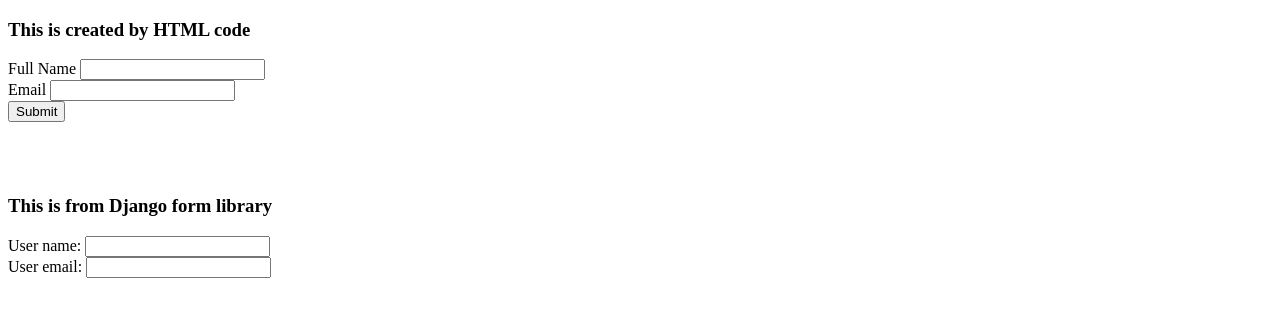
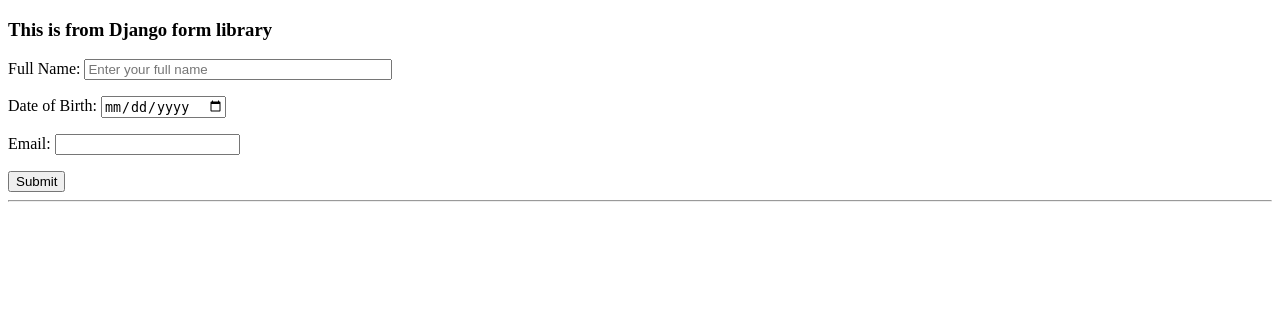
Before and after one commit to amayordomo/Second-Django-Website, a Django app: page /form/ in a window 1280 px wide. Shown: the top 317 px of the page. Run offline with Django 5.2, Linux system fonts and the light colour scheme.

Commit message:
Handle form submissions with django forms library

```diff
--- a/first_app/forms_django.py
+++ b/first_app/forms_django.py
@@ -1,5 +1,6 @@
 from django import forms
 
 class user_form(forms.Form):
-    user_name = forms.CharField()
-    user_email = forms.EmailField()
+    user_name = forms.CharField(label="Full Name", widget=forms.TextInput(attrs={'placeholder':"Enter your full name", 'style': "width:300px"}))
+    user_dob = forms.DateField(label="Date of Birth", widget=forms.TextInput(attrs={'type' : "date"}))
+    user_email = forms.EmailField(label="Email")
--- a/first_app/views.py
+++ b/first_app/views.py
@@ -12,4 +12,18 @@
 def form(request):
     new_form = forms_django.user_form()
     diction = {'test_form': new_form, 'heading_1': "This is from Django form library"}
+
+    if request.method == "POST":
+        new_form = forms_django.user_form(request.POST)
+
+        if new_form.is_valid():
+            user_name = new_form.cleaned_data['user_name']
+            user_dob = new_form.cleaned_data['user_dob']
+            user_email = new_form.cleaned_data['user_email']
+
+            diction.update({'user_name' : user_name})
+            diction.update({'user_dob' : user_dob})
+            diction.update({'user_email' : user_email})
+            diction.update({'form_submitted' : "Yes"})
+
     return render(request, 'first_app/form.html', context=diction)
--- a/templates/first_app/form.html
+++ b/templates/first_app/form.html
@@ -6,20 +6,20 @@
     <title>Form</title>
 </head>
 <body>
-    <h3>This is created by HTML code</h3>
-    <form action="" method="post">
-        <label for="user_name">Full Name</label>
-        <input type="text" name="user_name" value="" placeholder="" required>
-        <br>
-        <label for="user_email">Email</label>
-        <input type="email" name="user_email" value="" placeholder="" required>
-        <br>
+    <h3>{{ heading_1 }}</h3>
+    <form action="" method="POST">
+        {{ test_form.as_p }}
+        {% csrf_token %}
         <input type="submit" name="submit" value="Submit">
     </form>
-    <br><br><br>
-    <h3>{{ heading_1 }}</h3>
-    <form action="" method="post">
-        {{ test_form }}
-    </form>
+    <hr>
+    {% if form_submitted %}
+
+    <p>Name: {{user_name}} </p>
+    <p>DOB: {{user_dob}} </p>
+    <p>Email: {{user_email}} </p>
+
+
+    {% endif %}
 </body>
 </html>
```
